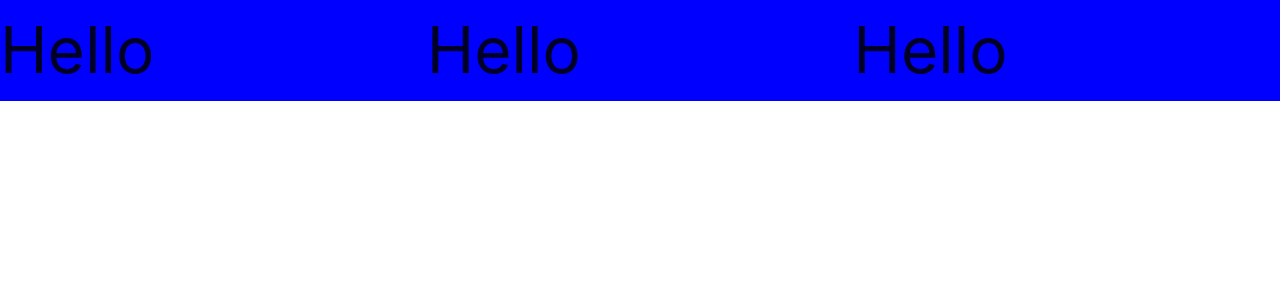
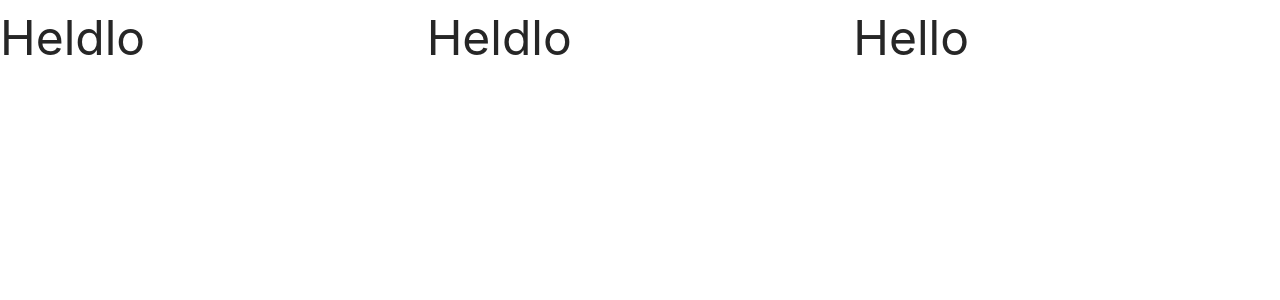
Before and after one commit to ken01888/kcminc, a React (Create React App) app: page / in a window 1280 px wide. Shown: the top 300 px of the page. Built offline with nearby package versions, Linux system fonts and the light colour scheme.

Commit message:
page refresh up but hot reload not working still getting page refresh, check devServer property in wconfigClient.devServer" "

```diff
--- a/src/App.tsx
+++ b/src/App.tsx
@@ -17,10 +17,10 @@ const App = () => {
   return(
     <Row>
       <Col md={8}>
-      <p>Hello</p>
+      <p>Heldlo</p>
       </Col>
       <Col md={8}>
-      <p>Hello</p>
+      <p>Heldlo</p>
       </Col>
       <Col md={8}>
       <p>Hello</p>
--- a/src/index.css
+++ b/src/index.css
@@ -10,8 +10,7 @@ code {
 }
 
 p {
-    font-size: 4rem;
-    background-color: blue;
+    font-size: 3rem;
 }
 
 @import 'App.css';
```
